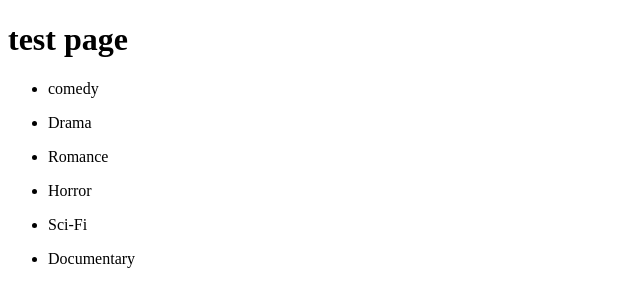
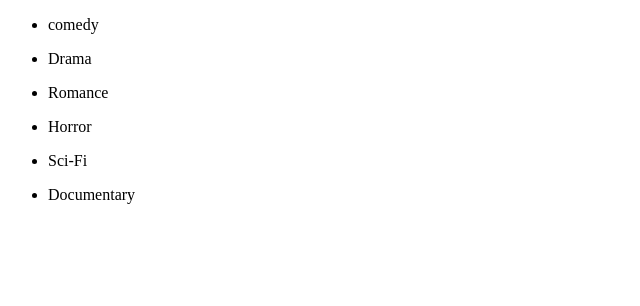
Before and after one commit to Gbemi06/M2-Day2, a plain HTML site: page index.html in a window 1280 px wide. Shown: the whole page, without its empty margins (0-640 px from the left). Drawn offline with Linux system fonts and the light colour scheme.

Commit message:
Update index.html

```diff
--- a/index.html
+++ b/index.html
@@ -9,11 +9,7 @@
 
 </head>
 <body>
-    <h1>test page</h1>
-
     <div id = "list-container">
-
-
     </div>
     <script src="index.js"></script>
 </body>
```
